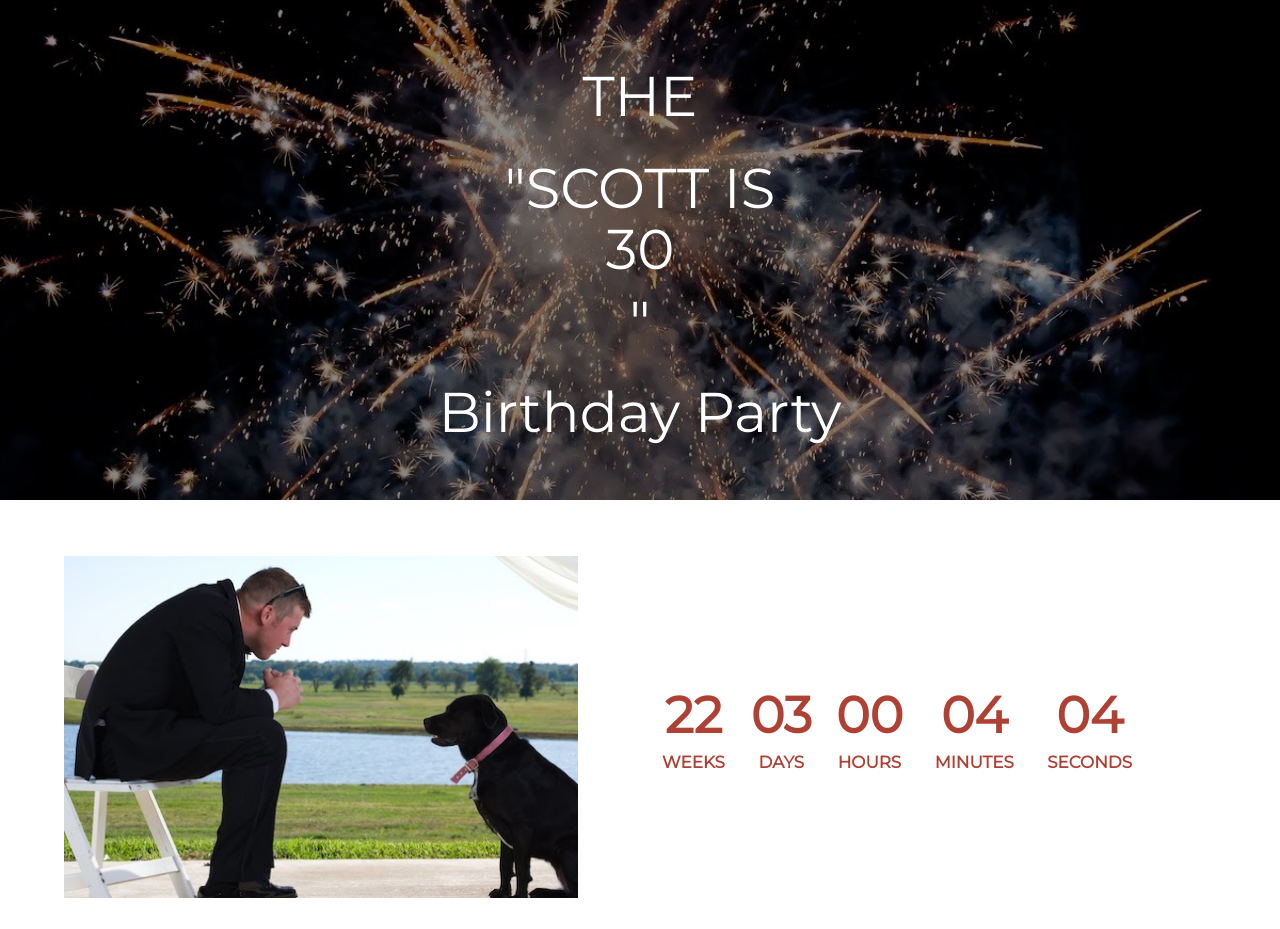
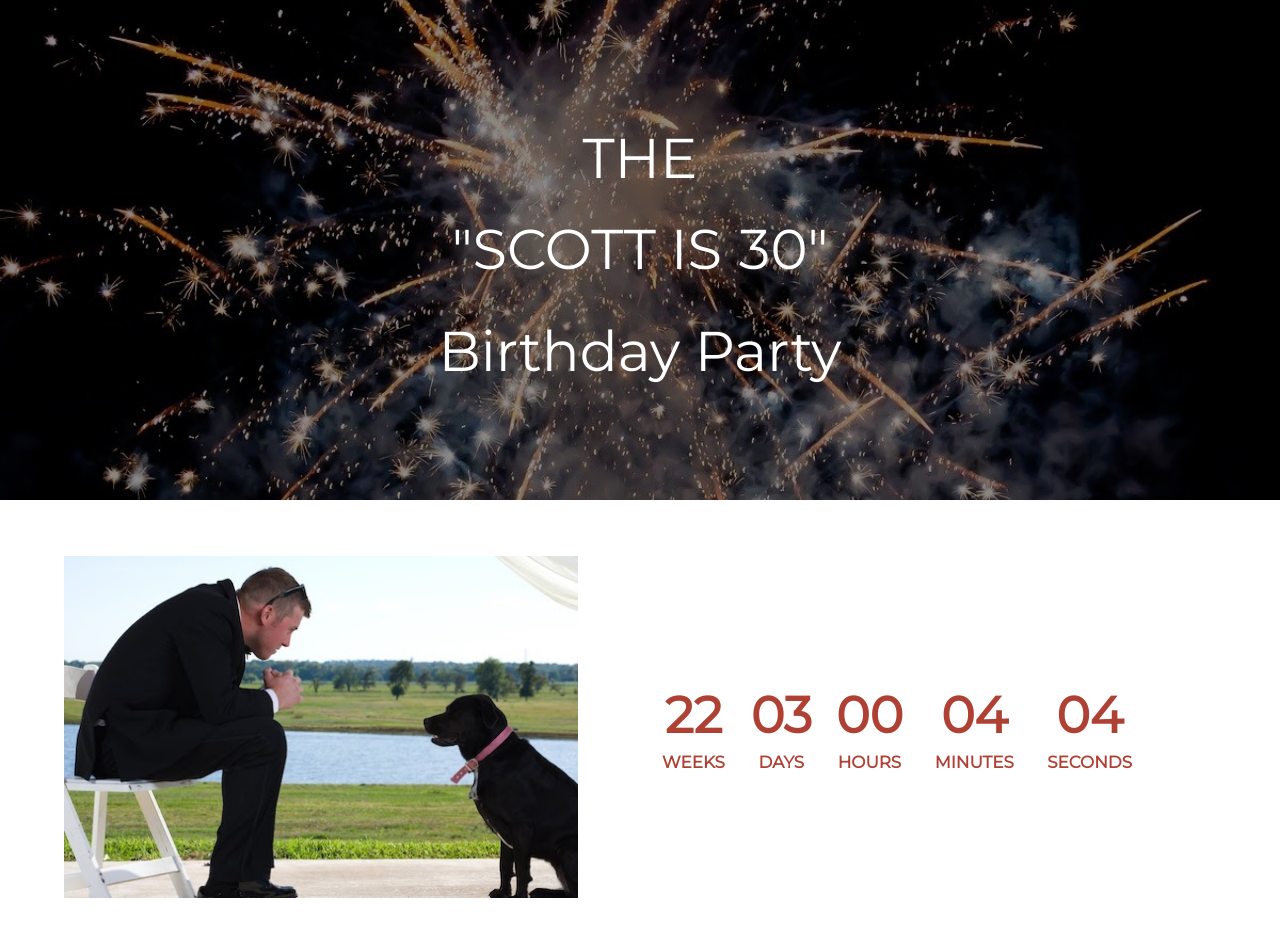
Before and after one commit to lm1435/scott-bday, a website: page index.html in a window 1280 px wide. Shown: the top 929 px of the page. Drawn offline with nearby package versions, Linux system fonts and the light colour scheme.

Commit message:
counting of age

```diff
--- a/css/styles.css
+++ b/css/styles.css
@@ -23,6 +23,10 @@
     .hero h1 {
       color: #fff;
       text-align: center; }
+    .hero .age {
+      display: flex; }
+      .hero .age #numbers {
+        margin-left: .3em; }
   .timer-section, .information, .images, .about-scott {
     width: 90%;
     margin: 1em auto; }
--- a/index.html
+++ b/index.html
@@ -15,7 +15,7 @@
       <section class="main-image">
         <div class="hero">
           <h1>THE</h1>
-          <h1>
+          <h1 class="age">
             "SCOTT IS <p id="numbers"></p>"
           </h1>
           <h1>
--- a/js/scripts.js
+++ b/js/scripts.js
@@ -1 +1 @@
-function time(e){var t=document.getElementById("numbers"),n="";setInterval(function(){for(var r=0;r<=e;r++)n=r;t.innerHTML=n},500)}document.addEventListener("DOMContentLoaded",function(){function e(e){var t=Date.parse(e)-Date.parse(new Date),n=Math.floor(t/1e3%60),r=Math.floor(t/1e3/60%60),o=Math.floor(t/36e5%24),s=Math.floor(t/864e5%7);return{total:t,weeks:Math.floor(t/6048e5%52),days:s,hours:o,minutes:r,seconds:n}}e("August 16 2017 1:00"),function(t,n){function r(){var t=e(n);s.innerHTML=t.weeks,a.innerHTML=("0"+t.days).slice(-2),u.innerHTML=("0"+t.hours).slice(-2),i.innerHTML=("0"+t.minutes).slice(-2),c.innerHTML=("0"+t.seconds).slice(-2),t.total<=0&&clearInterval(l)}var o=document.getElementById(t),s=o.querySelector(".weeks"),a=o.querySelector(".days"),u=o.querySelector(".hours"),i=o.querySelector(".minutes"),c=o.querySelector(".seconds");r();var l=setInterval(r,1e3)}("timer","August 16 2017 1:00")}),time(30);
+document.addEventListener("DOMContentLoaded",function(){function e(e){var t=Date.parse(e)-Date.parse(new Date),n=Math.floor(t/1e3%60),r=Math.floor(t/1e3/60%60),o=Math.floor(t/36e5%24),s=Math.floor(t/864e5%7);return{total:t,weeks:Math.floor(t/6048e5%52),days:s,hours:o,minutes:r,seconds:n}}e("August 16 2017 1:00"),function(t,n){function r(){var t=e(n);s.innerHTML=t.weeks,a.innerHTML=("0"+t.days).slice(-2),u.innerHTML=("0"+t.hours).slice(-2),c.innerHTML=("0"+t.minutes).slice(-2),l.innerHTML=("0"+t.seconds).slice(-2),t.total<=0&&clearInterval(i)}var o=document.getElementById(t),s=o.querySelector(".weeks"),a=o.querySelector(".days"),u=o.querySelector(".hours"),c=o.querySelector(".minutes"),l=o.querySelector(".seconds");r();var i=setInterval(r,1e3)}("timer","August 16 2017 1:00"),function(e){var t=1,n=document.getElementById("numbers");setInterval(function(){t<=e&&(n.innerHTML=t,t++)},50)}(30)});
```
